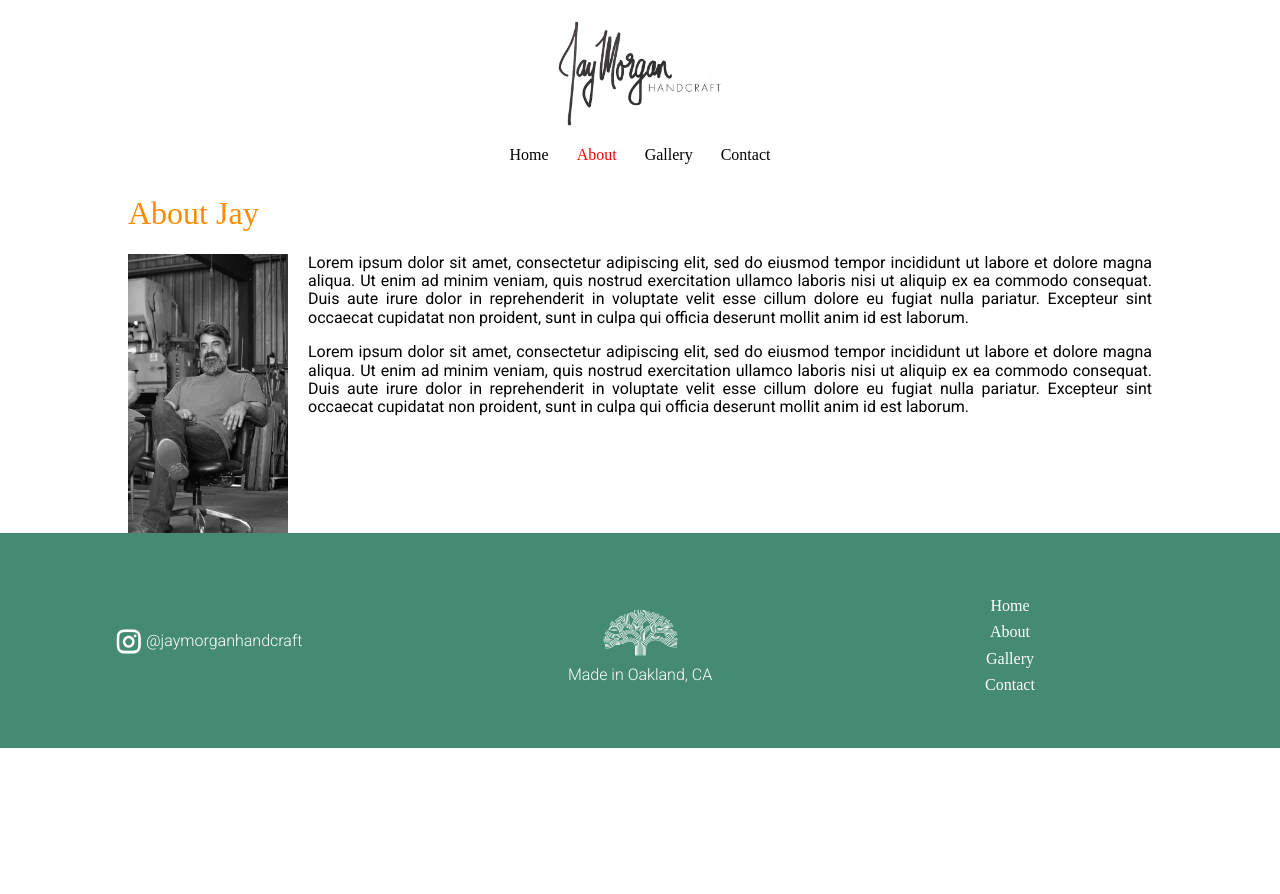
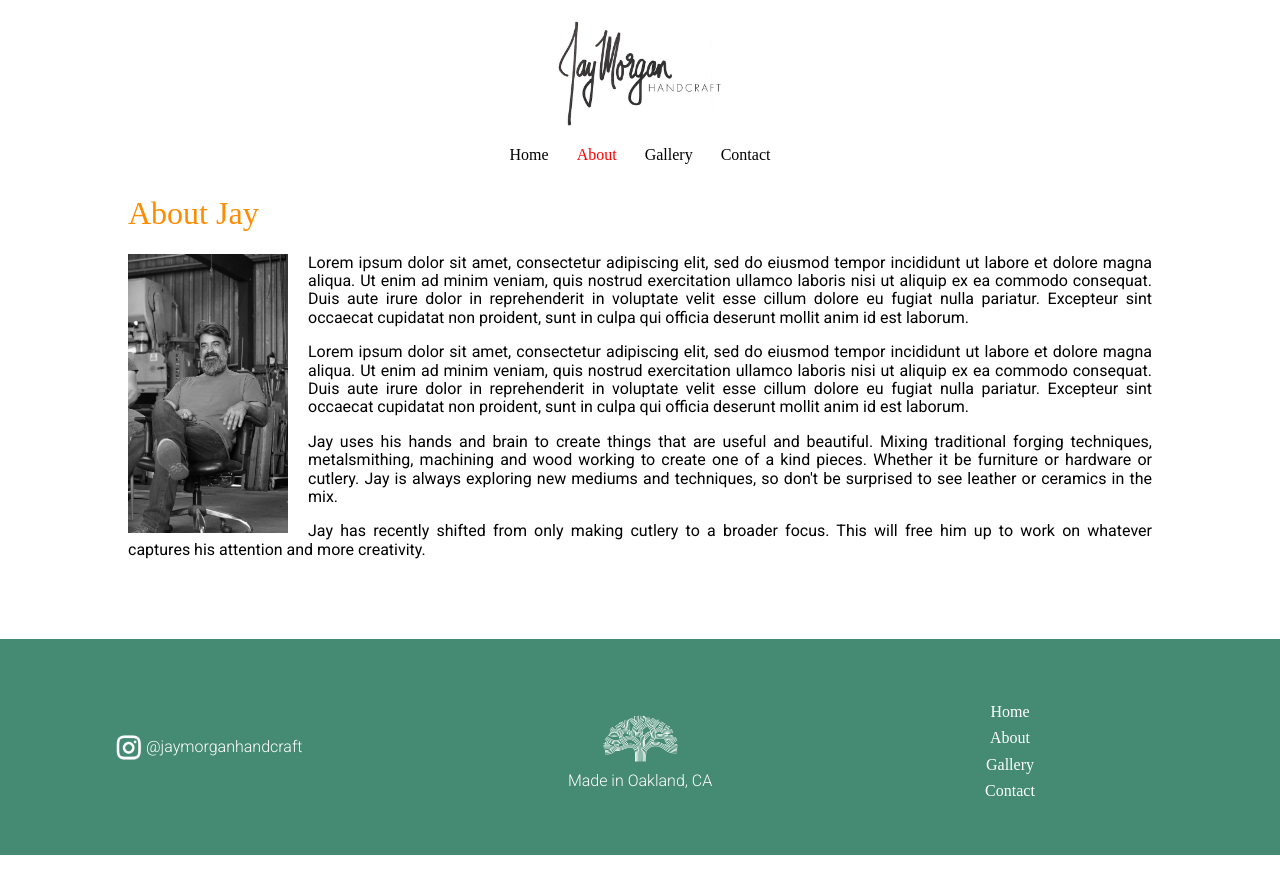
Before and after one commit to jaymorgan/jaymorgan.github.io, a Jekyll site: the page built from about.md, in a window 1280 px wide. Shown: the top 894 px of the page. Built offline with Jekyll 4.4.1, drawn with Linux system fonts in a browser that asks for light colours; some web fonts are replaced.

Commit message:
Update about.md

```diff
--- a/about.md
+++ b/about.md
@@ -8,3 +8,15 @@ title: About
 <img src="/assets/images/jay/jay-1.jpg" class="content-img">
 <p>Lorem ipsum dolor sit amet, consectetur adipiscing elit, sed do eiusmod tempor incididunt ut labore et dolore magna aliqua. Ut enim ad minim veniam, quis nostrud exercitation ullamco laboris nisi ut aliquip ex ea commodo consequat. Duis aute irure dolor in reprehenderit in voluptate velit esse cillum dolore eu fugiat nulla pariatur. Excepteur sint occaecat cupidatat non proident, sunt in culpa qui officia deserunt mollit anim id est laborum.</p>
 <p>Lorem ipsum dolor sit amet, consectetur adipiscing elit, sed do eiusmod tempor incididunt ut labore et dolore magna aliqua. Ut enim ad minim veniam, quis nostrud exercitation ullamco laboris nisi ut aliquip ex ea commodo consequat. Duis aute irure dolor in reprehenderit in voluptate velit esse cillum dolore eu fugiat nulla pariatur. Excepteur sint occaecat cupidatat non proident, sunt in culpa qui officia deserunt mollit anim id est laborum.</p>
+
+<p>
+
+	Jay uses his hands and brain to create things that are useful and beautiful. Mixing traditional forging techniques, metalsmithing, machining and wood working to create one of a kind pieces. Whether it be furniture or hardware or cutlery. Jay is always exploring new mediums and techniques, so don't be surprised to see leather or ceramics in the mix.
+
+</p>
+
+<p>
+
+	Jay has recently shifted from only making cutlery to a broader focus. This will free him up to work on whatever captures his attention and more creativity.
+
+</p>
```
